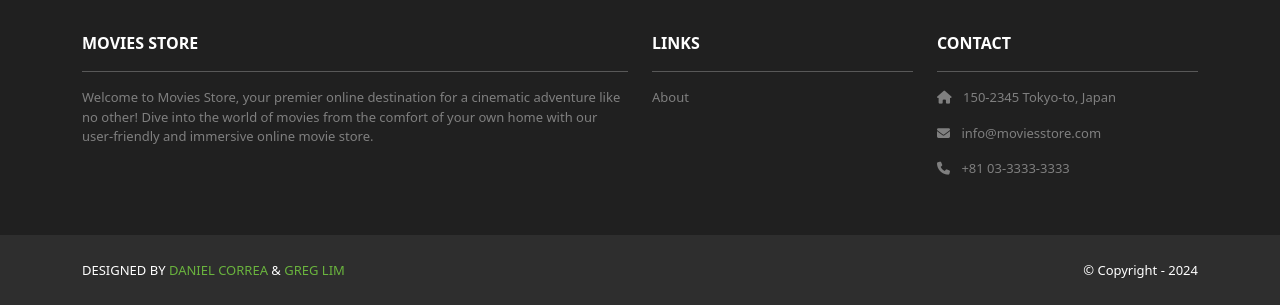
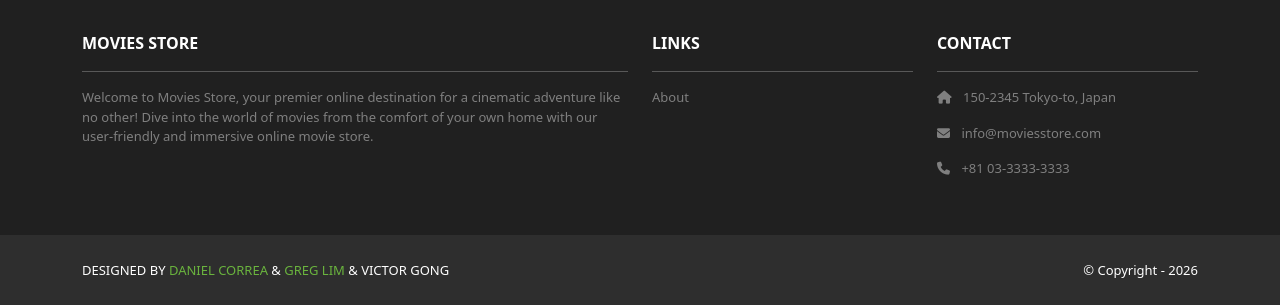
Before and after one commit to ViceBitz/moviesstore-cs2340, a Django app: page /accounts/signup in a window 1280 px wide. Shown: the part 572-877 px from the top of the page. Run offline with Django 5.2, Linux system fonts and the light colour scheme; parts of the project's set-up code (start-up, migrations or seed data) failed here and were passed over; some libraries are stand-ins or nearby versions.

Commit message:
update footer

```diff
--- a/moviesstore/templates/base.html
+++ b/moviesstore/templates/base.html
@@ -79,11 +79,11 @@
       <div class="container d-flex justify-content-between">
         <div class="me-5 text-white">
           <span>DESIGNED BY <a href="https://www.x.com/danielgarax" target="_blank">DANIEL CORREA</a> &
-            <a href="https://www.x.com/greglim81" target="_blank">GREG LIM</a>
+            <a href="https://www.x.com/greglim81" target="_blank">GREG LIM</a> & VICTOR GONG
           </span>
         </div>
         <div class="text-white">
-          <span>© Copyright - 2024</span>
+          <span>© Copyright - 2026</span>
         </div>
       </div>
     </section>
```
